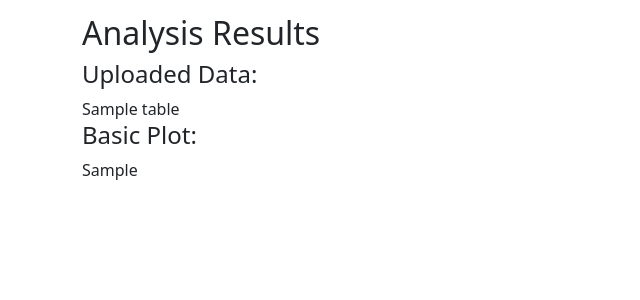
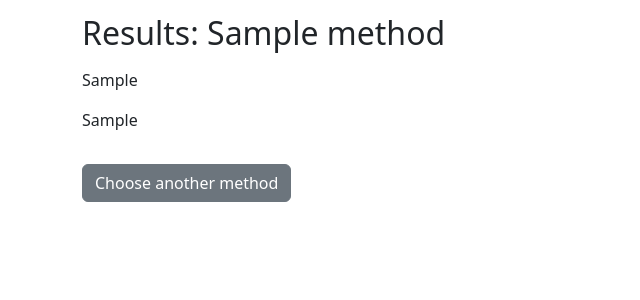
Before and after one commit to Kidanedg/stat-decision-maker, a Flask app: template templates/results.html in a window 1280 px wide. Shown: the part 56-356 px from the top of the page, without its empty margins (0-640 px from the left). Run offline with Flask 3, Linux system fonts and the light colour scheme; the template is opened without the code that fills it: most values are stand-ins (such as "Sample title", 1, 10 or a date in 2020).

Commit message:
Update results.html

```diff
--- a/templates/results.html
+++ b/templates/results.html
@@ -1,14 +1,18 @@
 {% extends "base.html" %}
 {% block content %}
-<h2>Analysis Results</h2>
+<h2>Results: {{ method }}</h2>
 
-{% if tables %}
-  <h4>Uploaded Data:</h4>
-  {{ tables[0]|safe }}
+{% if results_html %}
+  <div class="my-3">
+    {{ results_html | safe }}
+  </div>
 {% endif %}
 
-{% if graph_html %}
-  <h4>Basic Plot:</h4>
-  <div>{{ graph_html | safe }}</div>
+{% if plot_html %}
+  <div class="my-3">
+    {{ plot_html | safe }}
+  </div>
 {% endif %}
+
+<a href="{{ url_for('methods') }}" class="btn btn-secondary mt-3">Choose another method</a>
 {% endblock %}
```
